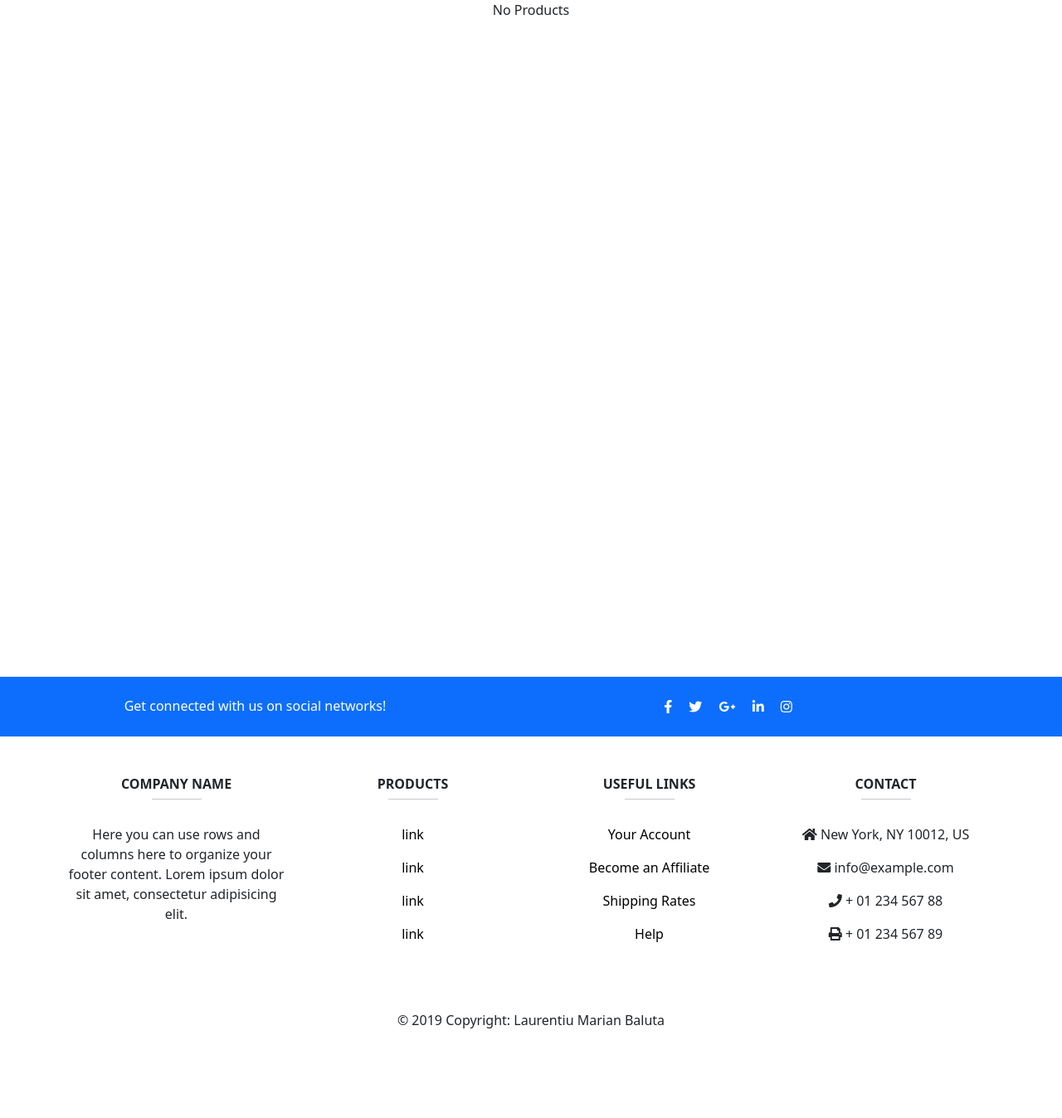
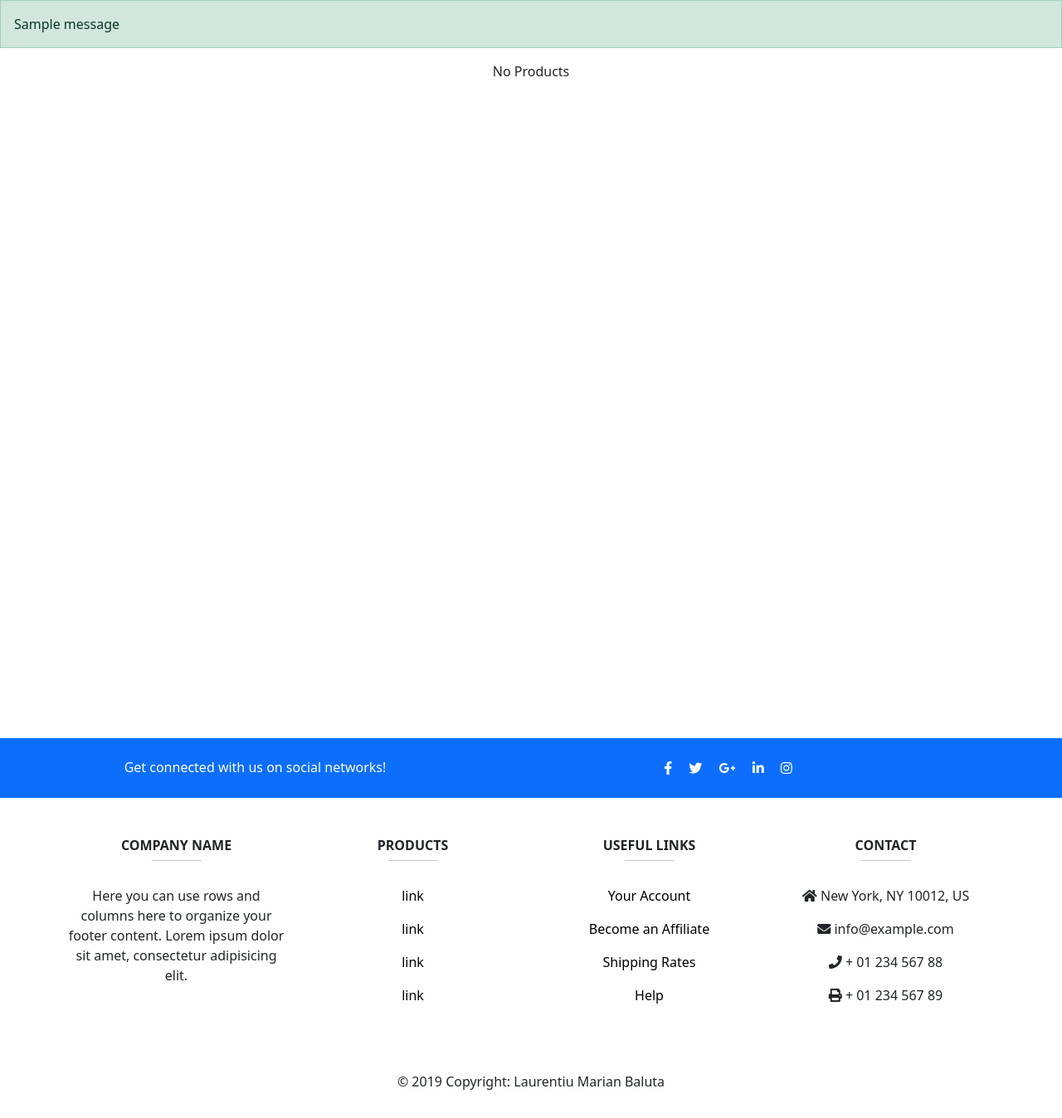
Before and after one commit to lalalaurentiu/django-e-commerce, a Django app: page /cart/ in a window 1280 px wide. Shown: the part 70-1418 px from the top of the page at 83% size. Before the commit the page ends 1310 px from the top, so only its background shows below. Run offline with Django 4.2, Linux system fonts and the light colour scheme; tables that the repository leaves empty hold one stand-in row (values such as "Sample post"); one stand-in notice (Sample message) is shown; parts of the project's set-up code (start-up, migrations or seed data) failed here and were passed over; some libraries are stand-ins or nearby versions.

Commit message:
adding messages

```diff
--- a/setup/orders/views.py
+++ b/setup/orders/views.py
@@ -6,6 +6,7 @@ from .cart import Cart
 from .forms import *
 from django.views.decorators.csrf import requires_csrf_token
 from django.views.generic import TemplateView
+from django.contrib import messages
 
 
 def cart(request):
@@ -37,6 +38,7 @@ class Checkout(TemplateView):
 
             if checkout.is_valid():
                 checkout.save()
+                messages.success(request, "Your order has been placed" )
                 return redirect("home:home")
         else:
             self.context["form"] = checkout
--- a/setup/static/js/base.js
+++ b/setup/static/js/base.js
@@ -1,8 +1,14 @@
+window.onload = function (){
+    let alert = document.getElementById("message");
+    console.log(alert)
+    if (alert !== null){
+        setTimeout(() =>{
+            alert.classList.add("show-messages")
+        }, 250);
+    };
+};
+
 let sidebarbutton = document.getElementById("sidebarbutton");
-
-function closeElemen (parrent, element){
-    console.log("")
-};
 
 sidebarbutton.addEventListener("click", () =>{
     let sidebar = document.getElementById("sidebar");
--- a/setup/templates/base.html
+++ b/setup/templates/base.html
@@ -17,6 +17,7 @@
 </head>
 <body>
     {% include 'navbar.html' %}
+    {% include 'messages.html' %}
     {% include 'sidebar.html' %}
 
 
--- /dev/null
+++ b/setup/templates/messages.html
@@ -0,0 +1,18 @@
+<style>
+    .alert{
+        transform: translateY(-100%);
+        border-radius: 0;
+    }
+    .show-messages{
+        transform: translateY(0);
+        transition: all 0.5s;
+    }
+</style>
+
+{% if messages %}
+{% for message in messages %}
+    <div id="message" class="alert alert-{{ message.tags }} position-relative" role="alert" style="top: 70px;">
+        {{ message }}
+    </div>
+{% endfor %}
+{% endif %}
```
